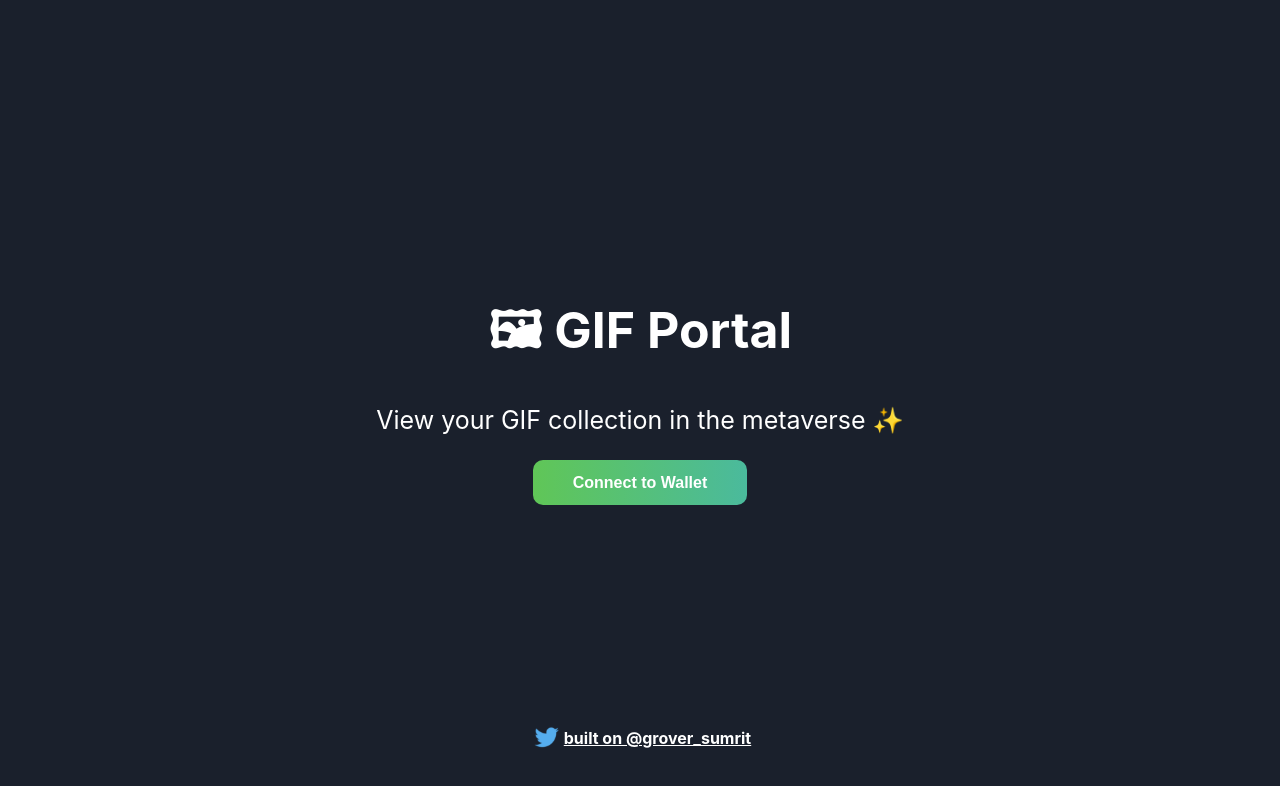
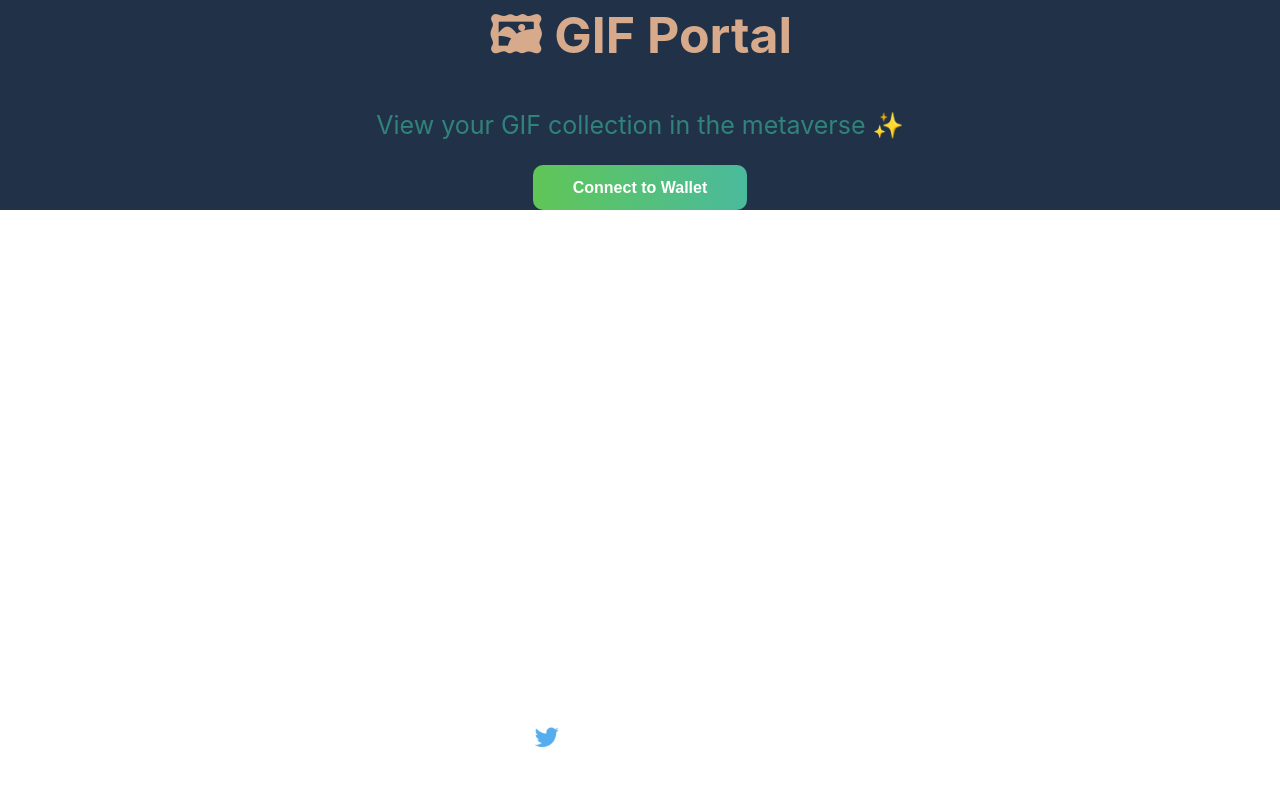
Before and after one commit to smgrv123/GIF-Solana, a React (Create React App) app: page / in a window 1280 px wide. Shown: the top 786 px of the page. Built offline with nearby package versions, Linux system fonts and the light colour scheme; what @project-serum/anchor, @solana/web3.js would draw is missing.

Commit message:
minor changes

```diff
--- a/src/App.css
+++ b/src/App.css
@@ -1,6 +1,6 @@
 .App {
-  height: 100vh;
-  background-color: #1a202c;
+  height: 100%;
+  background-color: #213248;
   overflow: scroll;
   text-align: center;
 }
@@ -24,12 +24,12 @@
   margin: 0;
   font-size: 50px;
   font-weight: bold;
-  color: white;
+  color: #D7AA8B;
 }
 
 .sub-text {
   font-size: 25px;
-  color: white;
+  color: #30837A;
 }
 
 .gradient-text {
@@ -102,13 +102,16 @@
   position: relative;
   justify-self: center;
   align-self: center;
+  align-items: center;
 }
 
 .gif-item img {
-  width: 100%;
-  height: 200px;
+  width: 70%;
+  height: 140px;
   border-radius: 10px;
   object-fit: cover;
+  box-shadow: 2cm;
+  box-shadow: #847171;
 }
 
 .connected-container input[type='text'] {
@@ -128,3 +131,9 @@
 .connected-container button {
   height: 50px;
 }
+
+.text{
+  color: #847171;
+  font-size: 16px;
+  font-weight: bold;
+}
--- a/src/App.js
+++ b/src/App.js
@@ -4,20 +4,20 @@ import "./App.css";
 import idl from "./idl.json";
 import { Connection, PublicKey, clusterApiUrl } from "@solana/web3.js";
 import { Program, Provider, web3 } from "@project-serum/anchor";
-import kp from './keypair.json'
+import kp from "./keypair.json";
 
 // Constants
 const TWITTER_HANDLE = "grover_sumrit";
 const TWITTER_LINK = `https://twitter.com/${TWITTER_HANDLE}`;
 
 // SystemProgram is a reference to the Solana runtime!
-const { SystemProgram, Keypair } = web3;
+const { SystemProgram } = web3;
 
 // Create a keypair for the account that will hold the GIF data.
 // let baseAccount = Keypair.generate();
-const arr = Object.values(kp._keypair.secretKey)
-const secret = new Uint8Array(arr)
-const baseAccount = web3.Keypair.fromSecretKey(secret)
+const arr = Object.values(kp._keypair.secretKey);
+const secret = new Uint8Array(arr);
+const baseAccount = web3.Keypair.fromSecretKey(secret);
 
 // Get our program's id from the IDL file.
 const programID = new PublicKey(idl.metadata.address);
@@ -35,12 +35,12 @@ const App = () => {
   const [inputLinkValue, setinputLinkValue] = useState("");
   const [gifArr, setgifArr] = useState([]);
 
-  const TEST_GIFS = [
-    "https://i.giphy.com/media/eIG0HfouRQJQr1wBzz/giphy.webp",
-    "https://media3.giphy.com/media/L71a8LW2UrKwPaWNYM/giphy.gif?cid=ecf05e47rr9qizx2msjucl1xyvuu47d7kf25tqt2lvo024uo&rid=giphy.gif&ct=g",
-    "https://media4.giphy.com/media/AeFmQjHMtEySooOc8K/giphy.gif?cid=ecf05e47qdzhdma2y3ugn32lkgi972z9mpfzocjj6z1ro4ec&rid=giphy.gif&ct=g",
-    "https://i.giphy.com/media/PAqjdPkJLDsmBRSYUp/giphy.webp",
-  ];
+  // const TEST_GIFS = [
+  //   "https://i.giphy.com/media/eIG0HfouRQJQr1wBzz/giphy.webp",
+  //   "https://media3.giphy.com/media/L71a8LW2UrKwPaWNYM/giphy.gif?cid=ecf05e47rr9qizx2msjucl1xyvuu47d7kf25tqt2lvo024uo&rid=giphy.gif&ct=g",
+  //   "https://media4.giphy.com/media/AeFmQjHMtEySooOc8K/giphy.gif?cid=ecf05e47qdzhdma2y3ugn32lkgi972z9mpfzocjj6z1ro4ec&rid=giphy.gif&ct=g",
+  //   "https://i.giphy.com/media/PAqjdPkJLDsmBRSYUp/giphy.webp",
+  // ];
 
   const checkIfPhantomIsConnected = async () => {
     try {
@@ -204,7 +204,10 @@ const App = () => {
           <div className="gif-grid">
             {gifArr.map((gif) => (
               <div className="gif-item" key={gif.gifLink}>
-                <img src={gif.gifLink} alt={gif.gifLink} />
+                <img src={gif.gifLink} alt={"404 not found"} />
+                <p className="text">
+                  UserAddress<span> {gif.userAddress.toString()}</span>
+                </p>
               </div>
             ))}
           </div>
```
